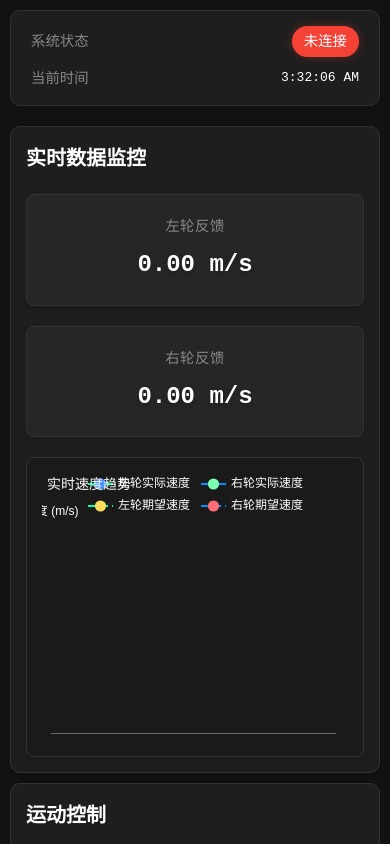
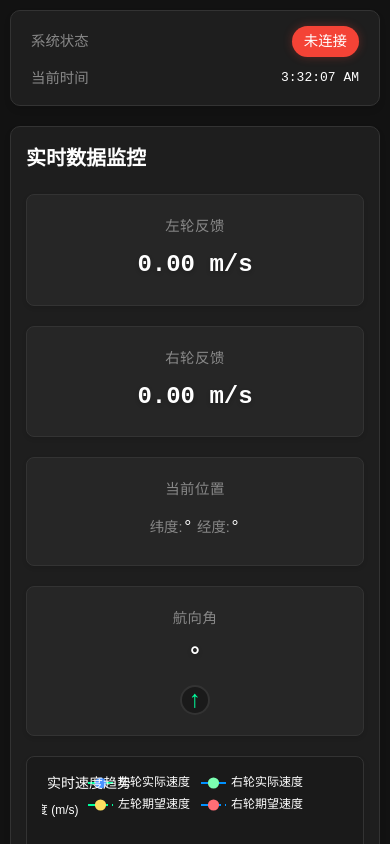
Before and after one commit to tianrking/ros2_nodejs_control, a React (Vite) app in the folder ros2-dashboard/: page / in a window 390 px wide. Shown: the top 844 px of the page. Built offline with nearby package versions, Linux system fonts and the light colour scheme; no server answers.

Commit message:
Add : IMU &GPS 	modified:   ros2-dashboard/src/App.jsx 	modified:   ros2-dashboard/src/components/DataMonitor/index.jsx 	modified:   ros2-dashboard/src/components/DataMonitor/style.css 	modified:   ros2-dashboard/test_backend.js

```diff
--- a/ros2-dashboard/src/App.jsx
+++ b/ros2-dashboard/src/App.jsx
@@ -47,7 +47,10 @@
   // 传感器数据状态
   const [sensorData, setSensorData] = useState({
     wheelLeftFeedback: 0,
-    wheelRightFeedback: 0
+    wheelRightFeedback: 0,
+    latitude: null,
+    longitude: null,
+    heading: null
   });
 
   // 图表数据状态
@@ -124,6 +127,20 @@
           case '/wheel_right/target_speed':
             newData.rightWheelTarget[lastIndex] = message.data;
             break;
+          case '/gps/fix':
+            setSensorData(prev => ({
+              ...prev,
+              latitude: message.data.latitude,
+              longitude: message.data.longitude
+            }));
+            break;
+          case '/heading':
+            setSensorData(prev => ({
+              ...prev,
+              heading: message.data
+            }));
+            break;
+
           default:
             break;
         }
--- a/ros2-dashboard/src/components/DataMonitor/index.jsx
+++ b/ros2-dashboard/src/components/DataMonitor/index.jsx
@@ -174,6 +174,8 @@
         <h2>实时数据监控</h2>
       </div>
       <div className="sensor-grid">
+        {/* 第一行：轮速和位置信息 */}
+        <div className="sensor-row">
           <div className="sensor-item">
             <div className="sensor-info">
               <span className="sensor-label">左轮反馈</span>
@@ -186,6 +188,40 @@
               <span className="sensor-value">{sensorData.wheelRightFeedback.toFixed(2)} m/s</span>
             </div>
           </div>
+          <div className="sensor-item coordinates">
+            <div className="sensor-info">
+              <span className="sensor-label">当前位置</span>
+              <div className="coordinate-values">
+                <span className="coordinate-item">
+                  <span className="coordinate-label">纬度:</span>
+                  <span className="coordinate-value">
+                    {sensorData.latitude?.toFixed(6)}°
+                  </span>
+                </span>
+                <span className="coordinate-item">
+                  <span className="coordinate-label">经度:</span>
+                  <span className="coordinate-value">
+                    {sensorData.longitude?.toFixed(6)}°
+                  </span>
+                </span>
+              </div>
+            </div>
+          </div>
+          <div className="sensor-item heading">
+            <div className="sensor-info">
+              <span className="sensor-label">航向角</span>
+              <div className="heading-value">
+                <span className="sensor-value">
+                  {sensorData.heading?.toFixed(1)}°
+                </span>
+                <div className="heading-indicator"
+                     style={{ transform: `rotate(${sensorData.heading || 0}deg)` }}>
+                  ↑
+                </div>
+              </div>
+            </div>
+          </div>
+        </div>
       </div>
       <div ref={chartRef} className="chart-container" />
     </div>
@@ -195,7 +231,10 @@
 DataMonitor.propTypes = {
   sensorData: PropTypes.shape({
     wheelLeftFeedback: PropTypes.number.isRequired,
-    wheelRightFeedback: PropTypes.number.isRequired
+    wheelRightFeedback: PropTypes.number.isRequired,
+    latitude: PropTypes.number,
+    longitude: PropTypes.number,
+    heading: PropTypes.number
   }).isRequired,
   chartData: PropTypes.shape({
     times: PropTypes.array.isRequired,
--- a/ros2-dashboard/src/components/DataMonitor/style.css
+++ b/ros2-dashboard/src/components/DataMonitor/style.css
@@ -83,3 +83,111 @@
   .sensor-value.updating {
     animation: pulse 0.5s ease-in-out;
   }
+
+  /* 在现有的 DataMonitor/style.css 中添加 */
+
+.sensor-row {
+  display: grid;
+  grid-template-columns: repeat(4, 1fr);
+  gap: 20px;
+  width: 100%;
+}
+
+.sensor-item {
+  background: #262626;
+  border: 1px solid #333;
+  padding: 20px;
+  border-radius: 8px;
+  transition: transform 0.2s, box-shadow 0.2s;
+  min-width: 0; /* 防止内容溢出 */
+}
+
+.coordinates .sensor-info {
+  display: flex;
+  flex-direction: column;
+  gap: 8px;
+}
+
+.coordinate-values {
+  display: flex;
+  flex-direction: column;
+  gap: 4px;
+}
+
+.coordinate-item {
+  display: flex;
+  justify-content: space-between;
+  align-items: center;
+  padding: 4px 0;
+}
+
+.coordinate-label {
+  color: #888;
+  font-size: 0.9rem;
+}
+
+.coordinate-value {
+  color: #fff;
+  font-size: 1.1rem;
+  font-family: monospace;
+  font-weight: 500;
+}
+
+.heading .sensor-info {
+  display: flex;
+  flex-direction: column;
+  align-items: center;
+}
+
+.heading-value {
+  display: flex;
+  flex-direction: column;
+  align-items: center;
+  gap: 8px;
+}
+
+.heading-indicator {
+  font-size: 1.5rem;
+  transition: transform 0.3s ease;
+  color: #00ff9d;
+  height: 30px;
+  width: 30px;
+  display: flex;
+  align-items: center;
+  justify-content: center;
+  background: #1a1a1a;
+  border-radius: 50%;
+  border: 2px solid #333;
+}
+
+/* 响应式设计 */
+@media (max-width: 1200px) {
+  .sensor-row {
+    grid-template-columns: repeat(2, 1fr);
+  }
+}
+
+@media (max-width: 768px) {
+  .sensor-row {
+    grid-template-columns: 1fr;
+  }
+
+  .coordinate-values {
+    flex-direction: row;
+    justify-content: space-around;
+  }
+}
+
+/* 动画减弱模式支持 */
+@media (prefers-reduced-motion: reduce) {
+  .heading-indicator {
+    transition: none;
+  }
+}
+
+/* 高对比度模式支持 */
+@media (prefers-contrast: high) {
+  .heading-indicator {
+    border: 2px solid #fff;
+  }
+}
```
Also changed, not shown: ros2-dashboard/test_backend.js (+21 -0 lines). Lines whose indentation alone changed are shown as unchanged.
